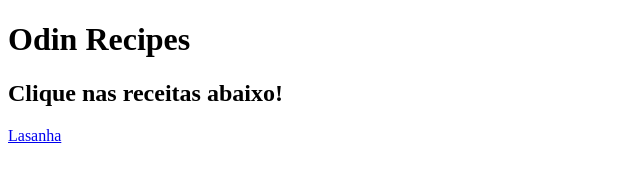
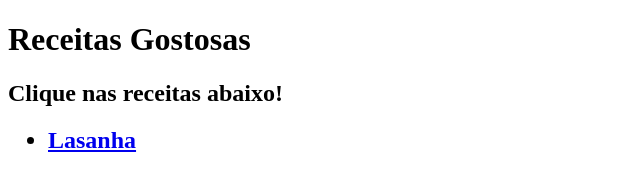
Before and after one commit to gabrielpepemedeiros/odin-recipes, a plain HTML site: page index.html in a window 1280 px wide. Shown: the whole page, without its empty margins (0-640 px from the left). Drawn offline with Linux system fonts and the light colour scheme.

Commit message:
Correção das listas e introdução de novas paginas

```diff
--- a/index.html
+++ b/index.html
@@ -6,11 +6,23 @@
     <title>Site Receitas</title>
 </head>
 <body>
-    <h1>Odin Recipes</h1>
+    <h1>Receitas Gostosas</h1>
     <h2>Clique nas receitas abaixo!</h2>
-    <a href="recipes/lasanha.html">Lasanha
+    <ul><h2>
+        <li><a href="recipes/lasanha.html">Lasanha</a></li>
 
-    </a>
+
+
+
+
+
+
+
+
+
+
+    </h2></ul>
+
 
 </body>
 </html>
```
Also changed, not shown: recipes/lasanha.html (+2 -2 lines).
